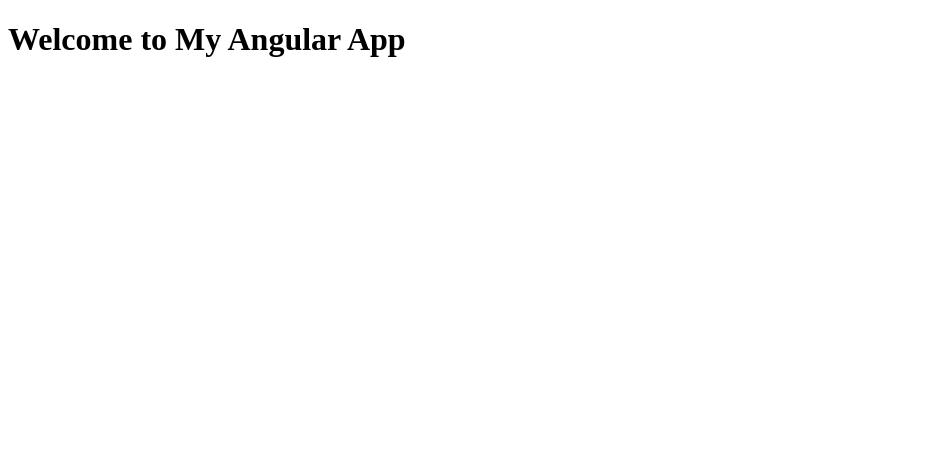
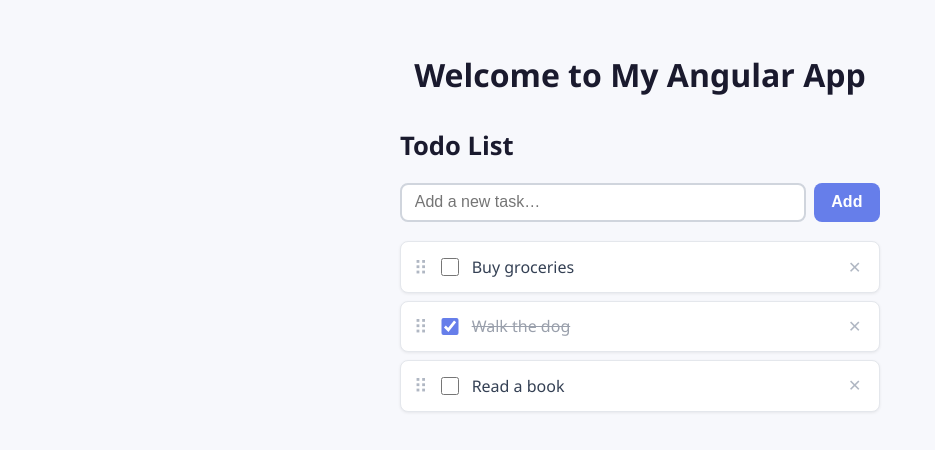
Before and after one commit to tdijkmans/angular-playground, an Angular app in the folder angular-sandbox/: page / in a window 1280 px wide. Shown: the top 450 px of the page, without its empty margins (0-935 px from the left). Built offline with nearby package versions, Linux system fonts and the light colour scheme.

Commit message:
Add drag-and-drop todo list using Angular CDK
Co-authored-by: tdijkmans <37114977+tdijkmans@users.noreply.github.com>
Agent-Logs-Url: https://github.com/tdijkmans/angular-playground/sessions/763d1efe-001a-4c83-b1ad-47fb39303237

```diff
--- a/angular-sandbox/src/app/app.html
+++ b/angular-sandbox/src/app/app.html
@@ -1,8 +1,8 @@
 <main class="main">
   <div class="container">
     <h1>Welcome to My Angular App</h1>
+    <app-todo-list />
   </div>
-
 </main>
 
 <router-outlet />
--- a/angular-sandbox/src/app/app.ts
+++ b/angular-sandbox/src/app/app.ts
@@ -1,14 +1,13 @@
 import { Component } from '@angular/core';
 import { RouterOutlet } from '@angular/router';
+import { TodoList } from './todo-list/todo-list';
 
 @Component({
   selector: 'app-root',
-  imports: [RouterOutlet],
+  imports: [RouterOutlet, TodoList],
   templateUrl: './app.html',
   styleUrl: './app.scss'
 })
 export class App {
   protected title = 'angular-sandbox';
-
-
 }
--- /dev/null
+++ b/angular-sandbox/src/app/todo-list/todo-list.html
@@ -0,0 +1,50 @@
+<section class="todo-container">
+  <h2>Todo List</h2>
+
+  <form class="add-form" (ngSubmit)="addItem()">
+    <input
+      type="text"
+      [(ngModel)]="newItemText"
+      name="newItem"
+      placeholder="Add a new task…"
+      class="add-input"
+    />
+    <button type="submit" class="add-btn">Add</button>
+  </form>
+
+  <ul
+    cdkDropList
+    class="todo-items"
+    (cdkDropListDropped)="drop($event)"
+  >
+    @for (item of items; track item.id) {
+      <li
+        cdkDrag
+        class="todo-item"
+        [class.completed]="item.completed"
+      >
+        <span class="drag-handle" cdkDragHandle [attr.aria-label]="'Drag to reorder: ' + item.text">⠿</span>
+        <input
+          type="checkbox"
+          [id]="'todo-' + item.id"
+          [checked]="item.completed"
+          (change)="item.completed = !item.completed"
+          class="todo-checkbox"
+        />
+        <label [for]="'todo-' + item.id" class="todo-text">{{ item.text }}</label>
+        <button
+          type="button"
+          class="delete-btn"
+          (click)="deleteItem(item.id)"
+          [attr.aria-label]="'Delete task: ' + item.text"
+        >✕</button>
+
+        <div *cdkDragPlaceholder class="drag-placeholder"></div>
+      </li>
+    }
+  </ul>
+
+  @if (items.length === 0) {
+    <p class="empty-state">No tasks yet. Add one above!</p>
+  }
+</section>
--- /dev/null
+++ b/angular-sandbox/src/app/todo-list/todo-list.scss
@@ -0,0 +1,160 @@
+.todo-container {
+  max-width: 480px;
+  margin: 2rem auto;
+  font-family: 'Segoe UI', system-ui, sans-serif;
+
+  h2 {
+    font-size: 1.6rem;
+    font-weight: 700;
+    margin-bottom: 1.2rem;
+    color: #1a1a2e;
+  }
+}
+
+.add-form {
+  display: flex;
+  gap: 0.5rem;
+  margin-bottom: 1.2rem;
+}
+
+.add-input {
+  flex: 1;
+  padding: 0.55rem 0.8rem;
+  border: 2px solid #d0d5dd;
+  border-radius: 8px;
+  font-size: 1rem;
+  outline: none;
+  transition: border-color 0.2s;
+
+  &:focus {
+    border-color: #667eea;
+  }
+}
+
+.add-btn {
+  padding: 0.55rem 1.1rem;
+  background: #667eea;
+  color: #fff;
+  border: none;
+  border-radius: 8px;
+  font-size: 1rem;
+  font-weight: 600;
+  cursor: pointer;
+  transition: background 0.2s;
+
+  &:hover {
+    background: #5a6fd6;
+  }
+}
+
+.todo-items {
+  list-style: none;
+  padding: 0;
+  margin: 0;
+  min-height: 2rem;
+}
+
+.todo-item {
+  display: flex;
+  align-items: center;
+  gap: 0.6rem;
+  padding: 0.7rem 0.8rem;
+  margin-bottom: 0.5rem;
+  background: #fff;
+  border: 1px solid #e4e7ec;
+  border-radius: 8px;
+  box-shadow: 0 1px 3px rgba(0, 0, 0, 0.07);
+  cursor: default;
+  transition: box-shadow 0.15s, background 0.15s;
+
+  &:hover {
+    box-shadow: 0 3px 8px rgba(0, 0, 0, 0.12);
+  }
+
+  &.completed .todo-text {
+    text-decoration: line-through;
+    color: #9aa0ac;
+  }
+}
+
+.drag-handle {
+  color: #b0b7c3;
+  font-size: 1.2rem;
+  cursor: grab;
+  user-select: none;
+  flex-shrink: 0;
+
+  &:active {
+    cursor: grabbing;
+  }
+}
+
+.todo-checkbox {
+  width: 1.1rem;
+  height: 1.1rem;
+  cursor: pointer;
+  accent-color: #667eea;
+  flex-shrink: 0;
+}
+
+.todo-text {
+  flex: 1;
+  font-size: 1rem;
+  color: #344054;
+  word-break: break-word;
+  cursor: pointer;
+}
+
+.delete-btn {
+  background: transparent;
+  border: none;
+  color: #b0b7c3;
+  font-size: 1rem;
+  cursor: pointer;
+  padding: 0.1rem 0.3rem;
+  border-radius: 4px;
+  transition: color 0.15s, background 0.15s;
+  flex-shrink: 0;
+
+  &:hover {
+    color: #e53e3e;
+    background: #fff5f5;
+  }
+}
+
+/* CDK drag-drop styles */
+.cdk-drag-preview {
+  border-radius: 8px;
+  box-shadow: 0 6px 20px rgba(0, 0, 0, 0.18);
+  opacity: 0.95;
+  background: #fff;
+  border: 1px solid #e4e7ec;
+  display: flex;
+  align-items: center;
+  gap: 0.6rem;
+  padding: 0.7rem 0.8rem;
+  list-style: none;
+}
+
+.cdk-drag-animating {
+  transition: transform 250ms cubic-bezier(0, 0, 0.2, 1);
+}
+
+.todo-items.cdk-drop-list-dragging .todo-item:not(.cdk-drag-placeholder) {
+  transition: transform 250ms cubic-bezier(0, 0, 0.2, 1);
+}
+
+.drag-placeholder {
+  background: #f0f2ff;
+  border: 2px dashed #667eea;
+  border-radius: 8px;
+  height: 52px;
+  margin-bottom: 0.5rem;
+}
+
+.empty-state {
+  text-align: center;
+  color: #9aa0ac;
+  font-size: 0.95rem;
+  padding: 1.5rem 0;
+}
--- /dev/null
+++ b/angular-sandbox/src/app/todo-list/todo-list.ts
@@ -0,0 +1,41 @@
+import { Component } from '@angular/core';
+import { FormsModule } from '@angular/forms';
+import { CdkDragDrop, CdkDropList, CdkDrag, CdkDragHandle, CdkDragPlaceholder, moveItemInArray } from '@angular/cdk/drag-drop';
+
+export interface TodoItem {
+  id: number;
+  text: string;
+  completed: boolean;
+}
+
+@Component({
+  selector: 'app-todo-list',
+  imports: [FormsModule, CdkDropList, CdkDrag, CdkDragHandle, CdkDragPlaceholder],
+  templateUrl: './todo-list.html',
+  styleUrl: './todo-list.scss',
+})
+export class TodoList {
+  newItemText = '';
+  nextId = 4;
+
+  items: TodoItem[] = [
+    { id: 1, text: 'Buy groceries', completed: false },
+    { id: 2, text: 'Walk the dog', completed: true },
+    { id: 3, text: 'Read a book', completed: false },
+  ];
+
+  addItem(): void {
+    const text = this.newItemText.trim();
+    if (!text) return;
+    this.items.push({ id: this.nextId++, text, completed: false });
+    this.newItemText = '';
+  }
+
+  deleteItem(id: number): void {
+    this.items = this.items.filter((item) => item.id !== id);
+  }
+
+  drop(event: CdkDragDrop<TodoItem[]>): void {
+    moveItemInArray(this.items, event.previousIndex, event.currentIndex);
+  }
+}
--- a/angular-sandbox/src/styles.scss
+++ b/angular-sandbox/src/styles.scss
@@ -1 +1,27 @@
 /* You can add global styles to this file, and also import other style files */
+*, *::before, *::after {
+  box-sizing: border-box;
+}
+
+body {
+  margin: 0;
+  background: #f7f8fc;
+  font-family: 'Segoe UI', system-ui, sans-serif;
+}
+
+.main {
+  padding: 2rem 1rem;
+}
+
+.container {
+  max-width: 600px;
+  margin: 0 auto;
+
+  h1 {
+    font-size: 2rem;
+    font-weight: 800;
+    color: #1a1a2e;
+    text-align: center;
+    margin-bottom: 0.5rem;
+  }
+}
```
